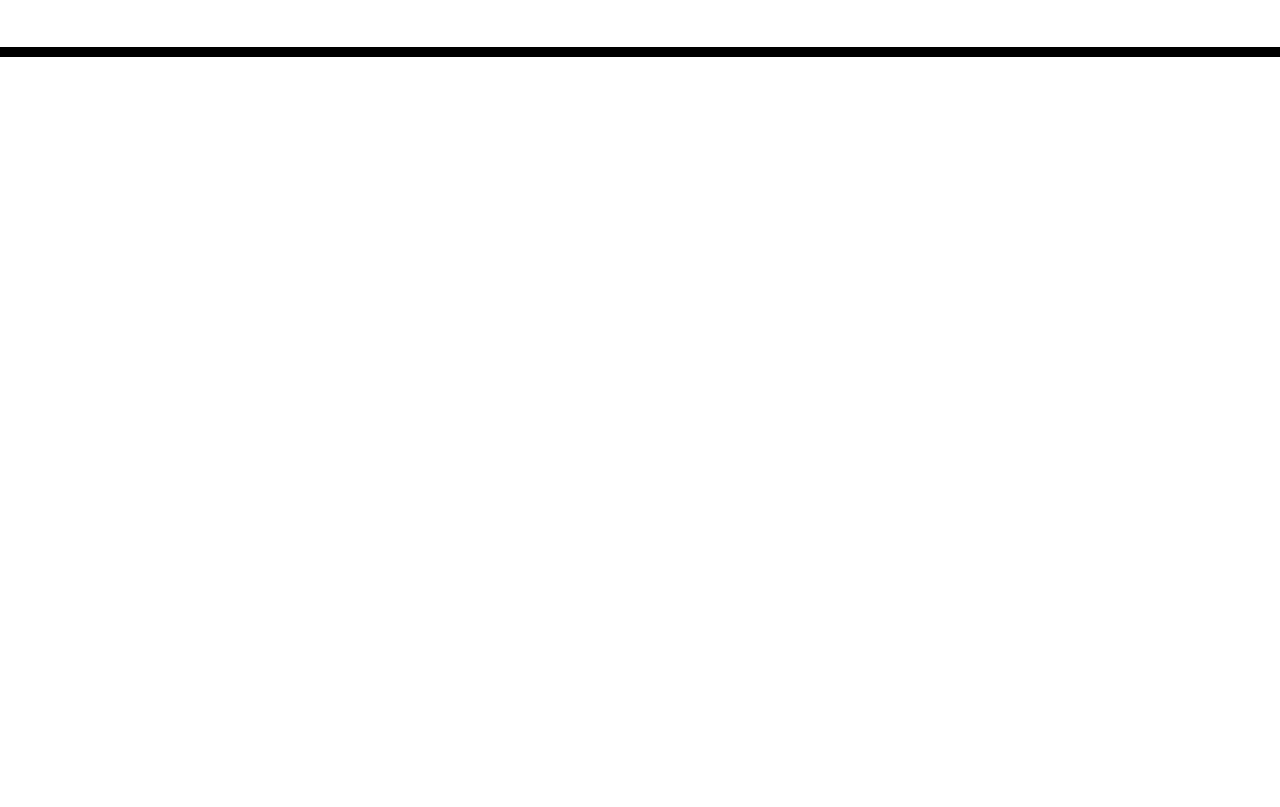
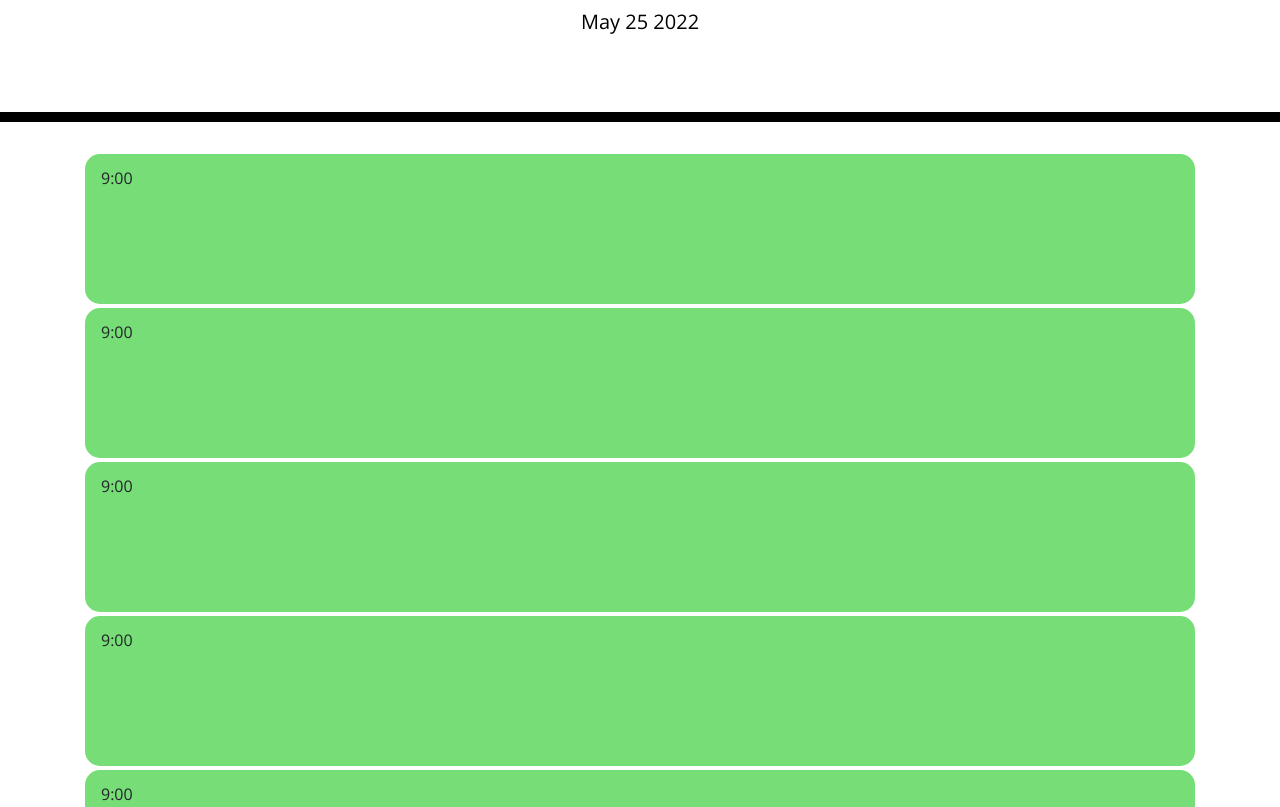
Before and after one commit to SuedePritch/supreme-spoon, a plain HTML site: page index.html in a window 1280 px wide. Shown: the part 211-1018 px from the top of the page. Before the commit the page ends 800 px from the top, so only its background shows below. Drawn offline with nearby package versions, Linux system fonts and the light colour scheme.

Commit message:
setuptime Blocks, started with dayJS

```diff
--- /dev/null
+++ b/assets/script.js
@@ -0,0 +1,21 @@
+var currentDayEL = document.getElementById('currentDay')
+
+const now = dayjs()
+currentDayEL.textContent = now.format("MMM DD YYYY")
+var nineAM = dayjs().hour(9).minute(0).format("H:mm")
+console.log(now.format("H:mm"));
+console.log(nineAM);
+
+function createAllTimeBlocks() {
+for (var i = 0; i < 8; i++) {
+    var timeBlock = $("<div>");
+    timeBlock.addClass("time-block mb-1");
+    timeBlock.text(nineAM)
+    $('#timeBlockContainer').append(timeBlock);
+}
+}
+function init(){
+    createAllTimeBlocks();
+
+}
+init();
--- a/style.css
+++ b/assets/style.css
@@ -1,3 +1,8 @@
+*{
+  margin:0;
+  padding:0;
+  box-sizing: border-box;
+}
 body {
   font-family: 'Open Sans', sans-serif;
   font-size: 16px;
@@ -10,7 +15,6 @@ textarea {
   resize: none;
   color: #000000;
   border-left: 1px solid black;
-  padding: 10px;
 }
 
 .jumbotron {
@@ -26,7 +30,10 @@ textarea {
 }
 
 .time-block {
-  text-align: center;
+  padding: 1rem;
+  height: 150px;
+  background-color: #77dd77;
+  text-align: left;
   border-radius: 15px;
 }
 
--- a/index.html
+++ b/index.html
@@ -18,21 +18,22 @@
       href="https://fonts.googleapis.com/css?family=Open+Sans&display=swap"
       rel="stylesheet"
     />
-    <link rel="stylesheet" href="style.css" />
+    <link rel="stylesheet" href="./assets/style.css" />
     <title>Work Day Scheduler</title>
   </head>
 
   <body>
     <header class="jumbotron">
-      <h1 class="display-3">Work Day Scheduler</h1>
+      <h1 class="display-1">Work Day Scheduler</h1>
       <p class="lead">A simple calendar app for scheduling your work day</p>
       <p id="currentDay" class="lead"></p>
     </header>
     <div class="container">
-      <!-- Timeblocks go here -->
+      <div id="timeBlockContainer"></div>
     </div>
 
     <script src="https://cdnjs.cloudflare.com/ajax/libs/jquery/3.2.1/jquery.min.js"></script>
-    <script src="https://cdnjs.cloudflare.com/ajax/libs/moment.js/2.24.0/moment.min.js"></script>
+    <script src="https://cdnjs.cloudflare.com/ajax/libs/dayjs/1.11.2/dayjs.min.js"></script>
+    <script src="./assets/script.js"></script>
   </body>
 </html>
```
Also changed, not shown: 1 other file.
